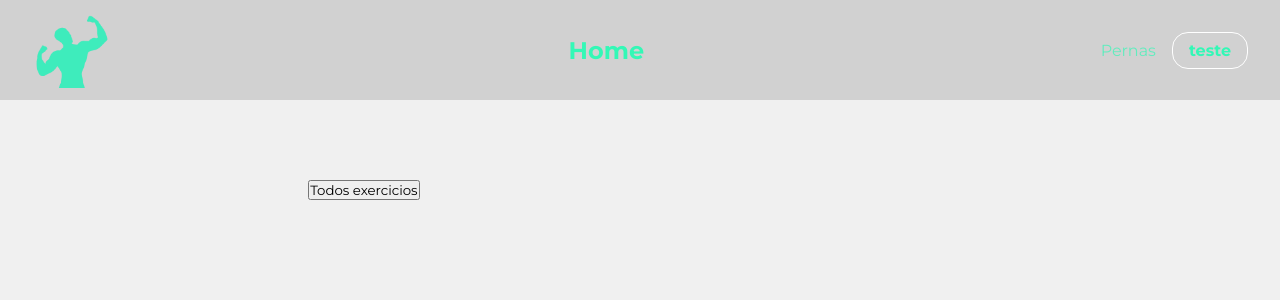
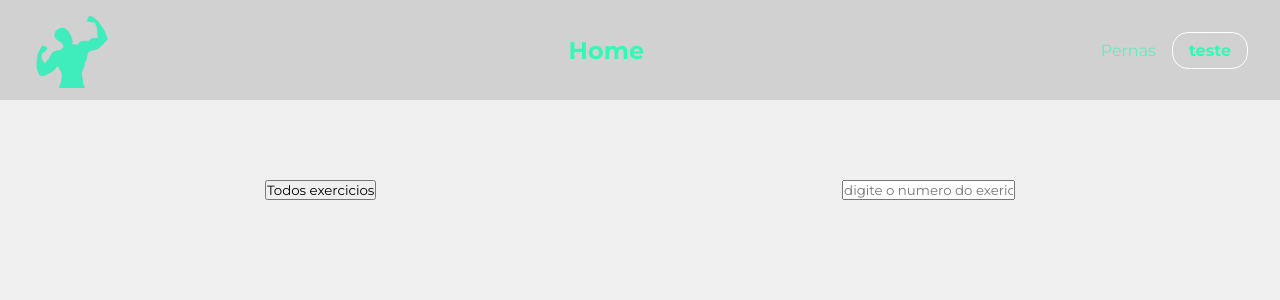
Before and after one commit to Samue1-Martins/Mini-projeto, a React (Vite) app in the folder Frontend/: page / in a window 1280 px wide. Shown: the top 300 px of the page. Built offline with nearby package versions, Linux system fonts and the light colour scheme.

Commit message:
Editing functions on screen

```diff
--- a/Frontend/src/components/Main.jsx
+++ b/Frontend/src/components/Main.jsx
@@ -6,11 +6,32 @@ import './Main.css';
 function Main() {
 
     const [ exercise, setExercise ] = useState ([])
+    const [numberExercise, setExerciseNumber] = useState('')
+
+
+
+
+
+
+
+    async function exerciseById(){
+        const { data } = await axios.get(`https://mini-projetom5-w86g.onrender.com/lower-exercise-Id/${numberExercise}`)
+        setExercise(data)
+        console.log(data)
+    }
+
+
+    const handle = (e) =>{
+        setExerciseNumber(e.target.value)
+        exerciseById()
+    }
+
 
     async function teste(){
         const { data } = await axios.get('https://mini-projetom5-w86g.onrender.com/all-lower-exercises')
-        console.log(data)
-        setExercise(data)
+        setExercise(data.lowerExercise)
+        console.log(data.lowerExercise)
+        console.log(exercise)
     }
 
 
@@ -34,6 +55,8 @@ function Main() {
 
 
                 )}
+
+                <input onChange={handle} placeholder='digite o numero do exericio'/>
                 </div>
             </div>
         </main>
```
